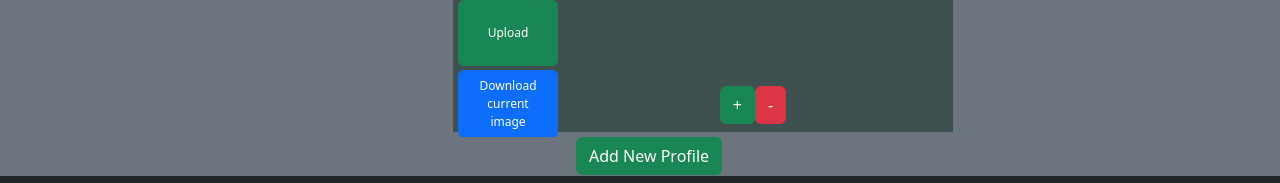
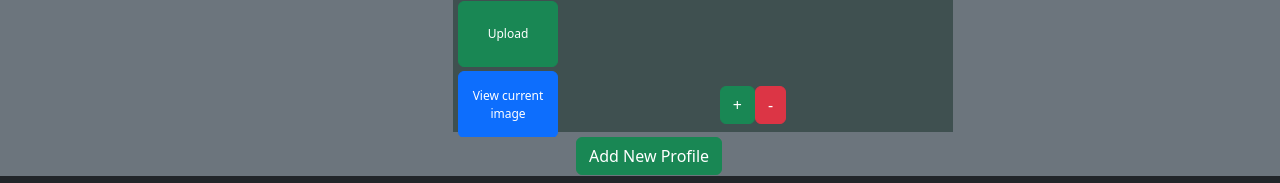
Before and after one commit to BlazeDrake/startup, a React (Vite) app: page /profile in a window 1280 px wide. Shown: the part 594-777 px from the top of the page. Built offline with nearby package versions, Linux system fonts and the light colour scheme; no server answers.

Commit message:
Switched from download to view
CORS gets in hte way, easier to just view the picture to download it that way

```diff
--- a/src/profile/profile.jsx
+++ b/src/profile/profile.jsx
@@ -21,8 +21,8 @@ function randomHex(){
 
 export function ProfileBox({userName, profile, onDelete, onServicesUpdated, usedStyle}){
 
-  const {num}=profile;
   const [showUpload,setShowUpload]=React.useState(false);
+  const [showPfp,setShowPfp]=React.useState(false);
   let i=-1;//Negative one so it starts at 0
   let serviceNames=generateInputFields();
 
@@ -97,9 +97,6 @@ export function ProfileBox({userName, profile, onDelete, onServicesUpdated, used
     profile.pfpLink=src;
     refresh();
   }
-  function downloadPfp(){
-    console.log("Downloaded pfp for profile "+num);
-  }
   function uploadPfp(){
     //generatePfp("https://www.17thshard.com/forum/uploads/monthly_2017_12/PatternWoR.png.b0bad21c928a7fd60d7a52f163914930.png");
     //console.log("Upload to db");
@@ -127,7 +124,7 @@ export function ProfileBox({userName, profile, onDelete, onServicesUpdated, used
   return(
     <div className="profile-box" style={usedStyle}>
     <section className="profile-head">
-                Profile {num}
+                Profile {profile.num}
                 <button className="btn btn-danger float-right" onClick={onDelete} >
                   Delete
                 </button>
@@ -146,8 +143,8 @@ export function ProfileBox({userName, profile, onDelete, onServicesUpdated, used
           <button className="btn btn-success" onClick={()=>{setShowUpload(true)}}>
             Upload
           </button>
-          <button className="btn btn-primary" onClick={downloadPfp}>
-            Download current image
+          <button className="btn btn-primary" onClick={()=>{setShowPfp(true)}}>
+            View current image
           </button>
       </span>
         <form method="get"className="username-info">
@@ -184,6 +181,15 @@ export function ProfileBox({userName, profile, onDelete, onServicesUpdated, used
       </Modal.Body>
       <Modal.Footer>
         <Button onClick={()=>{setShowUpload(false)}}>Close</Button>
+      </Modal.Footer>
+    </Modal>
+    <Modal show={showPfp} centered>
+      <Modal.Body>
+        Current Profile picture for profile {profile.num}
+        <img src={profile.pfpLink}/>
+      </Modal.Body>
+      <Modal.Footer>
+        <Button onClick={()=>{setShowPfp(false)}}>Close</Button>
       </Modal.Footer>
     </Modal>
   </div>
```
